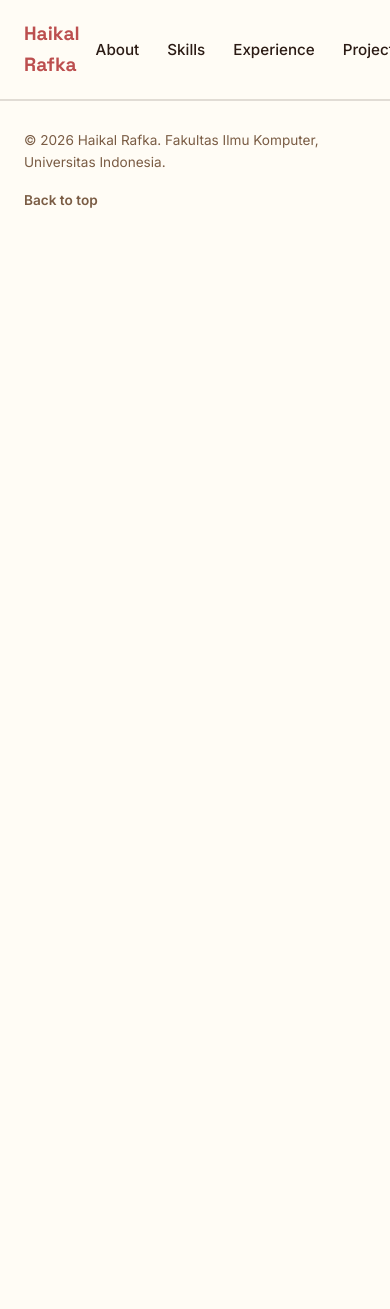
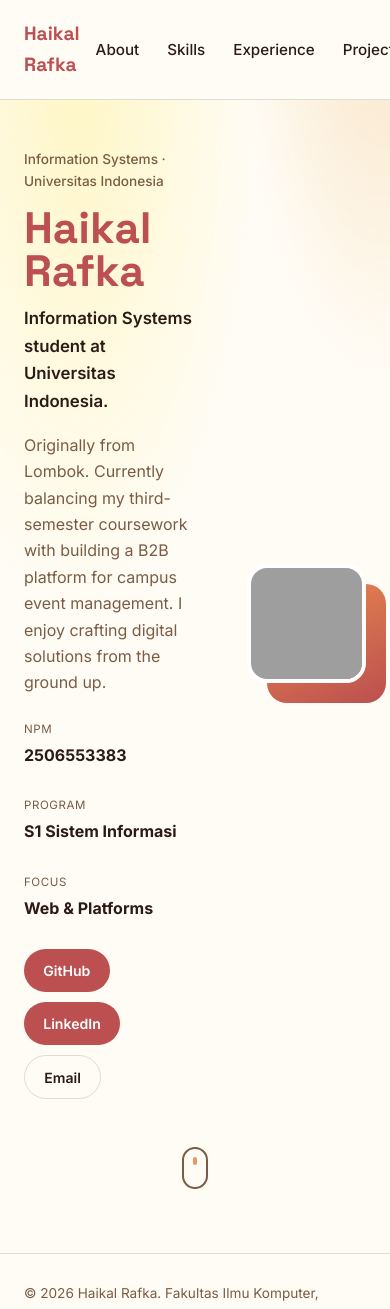
Before and after one commit to PedroTrev-09/myportofolio, a Django app: page / in a window 390 px wide; the page is wider, and only the part inside the window is pictured. Shown: the top 1309 px of that part. Before the commit the page ends 208 px from the top of that part, so only its background shows below. Run offline with Django 5.2, Linux system fonts and the light colour scheme; grey boxes are pictures that could not be loaded.

Commit message:
feat: (hero)build responsive hero section with grid layout

```diff
--- a/static/css/style.css
+++ b/static/css/style.css
@@ -193,3 +193,87 @@ body:has(#theme-toggle:checked) .theme-switch-thumb { transform: translateX(22px
 .site-footer p { color: var(--ink-soft); font-size: .85rem; }
 .back-to-top { font-size: .85rem; font-weight: 600; text-decoration: none; color: var(--ink-soft); }
 .back-to-top:hover, .back-to-top:focus-visible { color: var(--sunset); }
+
+
+.hero { position: relative; overflow: hidden; padding: clamp(3rem, 8vw, 6rem) 0 4rem; }
+
+.hero::before {
+    content: '';
+    position: absolute;
+    inset: -20% -10% auto -10%;
+    height: 120%;
+    background:
+        radial-gradient(55% 55% at 25% 15%, var(--sunrise) 0%, transparent 70%),
+        radial-gradient(45% 45% at 90% 5%, var(--midday) 0%, transparent 70%);
+    opacity: .55;
+    z-index: -1;
+}
+
+.hero-grid {
+    display: grid;
+    grid-template-columns: 1.25fr .85fr;
+    gap: 2rem 3rem;
+    align-items: center;
+}
+
+.hero-kicker { font-size: .85rem; font-weight: 500; color: var(--ink-soft); margin-bottom: .9rem; }
+.hero-title { font-size: clamp(2.75rem, 6vw, 4.5rem); line-height: .98; color: var(--heading); margin-bottom: .75rem; }
+.hero-tagline { font-weight: 600; font-size: 1.05rem; margin-bottom: 1rem; }
+.hero-bio { color: var(--ink-soft); max-width: 480px; margin-bottom: 1.5rem; }
+
+.meta-list { display: flex; gap: 1.75rem; flex-wrap: wrap; margin-bottom: 1.75rem; }
+.meta-row dt { font-size: .72rem; text-transform: uppercase; letter-spacing: .05em; color: var(--ink-soft); margin-bottom: .2rem; }
+.meta-row dd { font-weight: 700; }
+
+.social-links { display: flex; gap: .65rem; flex-wrap: wrap; }
+.social-link {
+    display: inline-block;
+    font-weight: 600;
+    font-size: .88rem;
+    text-decoration: none;
+    color: #fff;
+    background: var(--dusk);
+    padding: .6rem 1.2rem;
+    border-radius: 999px;
+    transition: background var(--transition), transform var(--transition);
+}
+.social-link:hover, .social-link:focus-visible { background: var(--sunset); transform: translateY(-2px); }
+.social-link.ghost { background: transparent; color: var(--ink); border: 1.5px solid var(--line); }
+.social-link.ghost:hover { border-color: var(--sunset); }
+
+.hero-photo { position: relative; }
+.photo-panel {
+    position: absolute;
+    inset: 1.25rem -1.25rem -1.25rem 1.25rem;
+    background: linear-gradient(155deg, var(--sunset), var(--dusk));
+    border-radius: var(--radius-lg);
+    z-index: 0;
+}
+.avatar {
+    position: relative;
+    z-index: 1;
+    width: 100%;
+    aspect-ratio: 1 / 1;
+    object-fit: cover;
+    border-radius: var(--radius-lg);
+    border: 4px solid var(--card);
+}
+
+.scroll-cue {
+    display: block;
+    width: 26px; height: 42px;
+    margin: 3rem auto 0;
+    border: 2px solid var(--ink-soft);
+    border-radius: 999px;
+    position: relative;
+}
+.scroll-cue span {
+    position: absolute;
+    top: 6px; left: 50%;
+    width: 4px; height: 8px;
+    background: var(--sunset);
+    border-radius: 2px;
+    transform: translateX(-50%);
+    animation: scrollcue 1.6s ease-in-out infinite;
+}
+@keyframes scrollcue { 0%, 100% { top: 6px; opacity: 1; } 50% { top: 20px; opacity: .3; } }
--- a/templates/index.html
+++ b/templates/index.html
@@ -42,7 +42,44 @@
     </header>
 
     <main id="main-content">
+        <section class="hero" id="hero">
+            <div class="container hero-grid">
+                <div class="hero-copy">
+                    <p class="hero-kicker hero-anim">Information Systems &middot; Universitas Indonesia</p>
+                    <h1 class="hero-title hero-anim">Haikal Rafka</h1>
+                    <p class="hero-tagline hero-anim">Information Systems student at Universitas Indonesia.</p>
+                    <p class="hero-bio hero-anim">Originally from Lombok. Currently balancing my third-semester coursework with building a B2B platform for campus event management. I enjoy crafting digital solutions from the ground up.</p>
 
+                    <dl class="meta-list hero-anim">
+                        <div class="meta-row">
+                            <dt>NPM</dt>
+                            <dd>2506553383</dd>
+                        </div>
+                        <div class="meta-row">
+                            <dt>Program</dt>
+                            <dd>S1 Sistem Informasi</dd>
+                        </div>
+                        <div class="meta-row">
+                            <dt>Focus</dt>
+                            <dd>Web &amp; Platforms</dd>
+                        </div>
+                    </dl>
+
+                    <div class="social-links hero-anim">
+                        <a href="https://github.com/PedroTrev-09" class="social-link">GitHub</a>
+                        <a href="https://linkedin.com/in/haikalrafka" class="social-link">LinkedIn</a>
+                        <a href="mailto:haikalrafkaa@gmail.com" class="social-link ghost">Email</a>
+                    </div>
+                </div>
+
+                <div class="hero-photo hero-anim">
+                    <div class="photo-panel" aria-hidden="true"></div>
+                    <img class="avatar" src="/static/img/rafka.png" alt="Photo of Haikal Rafka">
+                </div>
+            </div>
+
+            <a href="#about" class="scroll-cue" aria-label="Scroll to the About section"><span></span></a>
+        </section>
     </main>
 
     <footer class="site-footer">
```
